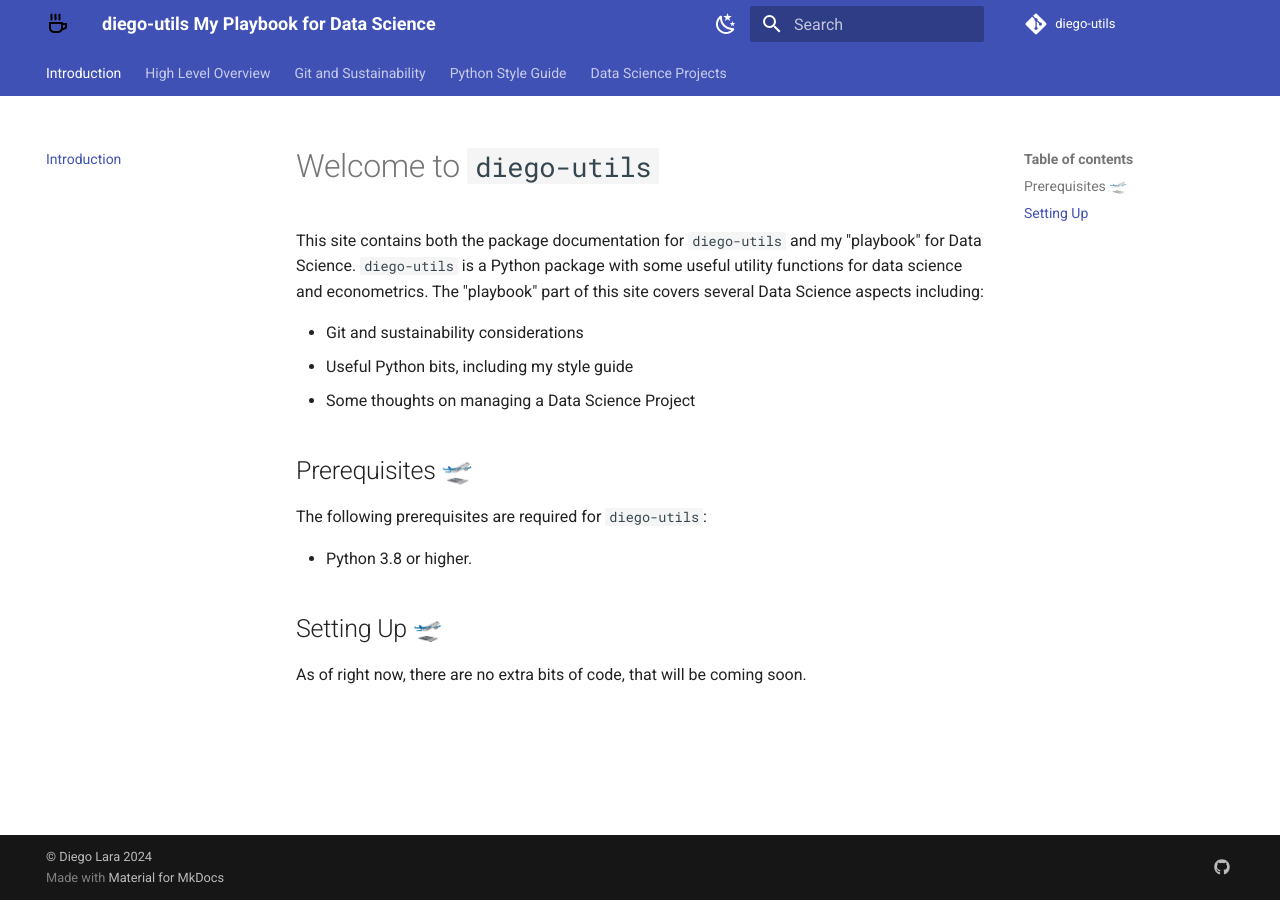
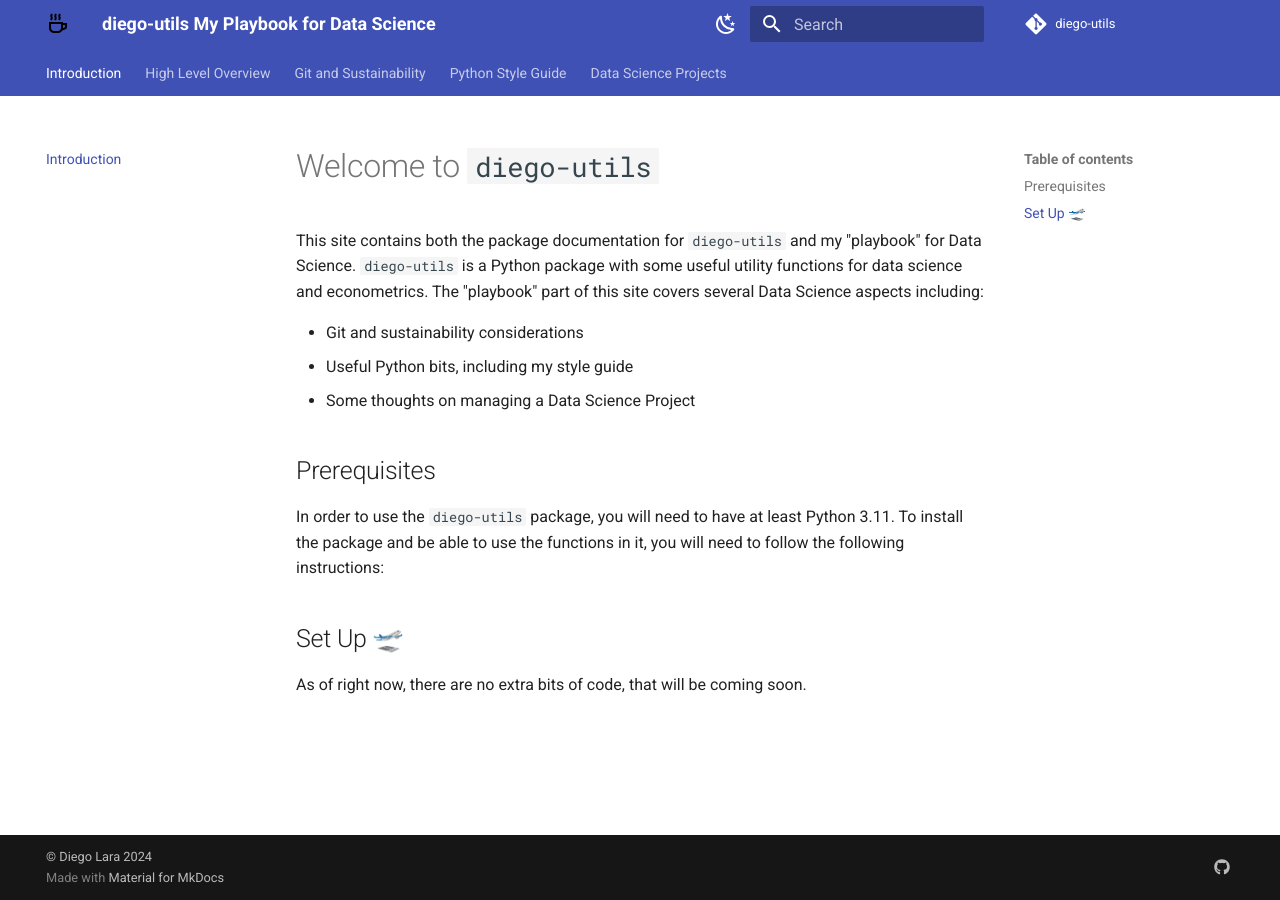
Before and after one commit to diego-lda/diego-utils, an MkDocs documentation site: the page built from docs/index.md, in a window 1280 px wide. Built offline with MkDocs 1.6.1 and Material for MkDocs 9.7.7, drawn with Linux system fonts in a browser that asks for light colours; emoji names are drawn with the system emoji font; comment, search, counter and statistics services are not loaded.

```diff
--- a/docs/index.md
+++ b/docs/index.md
@@ -8,12 +8,12 @@
 - Useful Python bits, including my style guide
 - Some thoughts on managing a Data Science Project
 
-## Prerequisites 🛫
+## Prerequisites
 
-The following prerequisites are required for `diego-utils`:
+In order to use the `diego-utils` package, you will need to have at least Python 3.11.
+To install the package and be able to use the functions in it, you will need to follow the following instructions:
 
-- Python 3.8 or higher.
 
-## Setting Up :airplane_departure:
+## Set Up 🛫
 
 As of right now, there are no extra bits of code, that will be coming soon.
```
Also changed, not shown: docs/assets/diego_favicon.svg.
